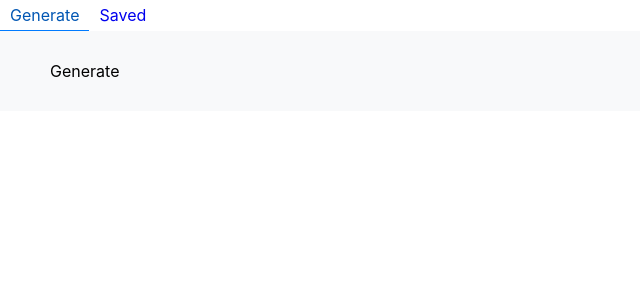
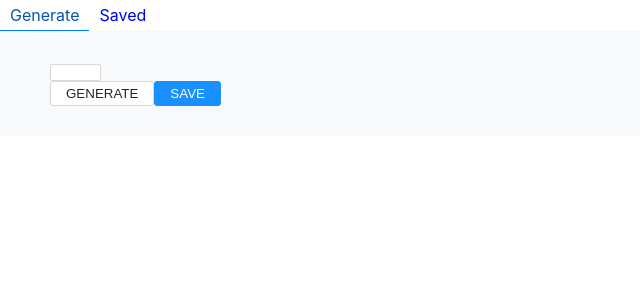
Before and after one commit to joywang912/infosys-tech-test, a React (Create React App) app: page / in a window 1280 px wide. Shown: the top 300 px of the page, without its empty margins (0-640 px from the left). Built offline with nearby package versions, Linux system fonts and the light colour scheme.

Commit message:
feat: create Pin Generate Page and Pin Display Page
create new folder 'pages' to contain two page components: PinGeneratePage and PinDisplayPage

```diff
--- a/src/App.tsx
+++ b/src/App.tsx
@@ -1,6 +1,9 @@
 import React, { useState } from "react";
 import "./App.css";
 import styled from "styled-components";
+import Link from "./components/Link";
+import PinGeneratePage from "./pages/PinGeneratePage";
+import PinDisplayPage from "./pages/PinDisplayPage";
 
 interface NavLinkProps {
   active: boolean;
@@ -15,22 +18,6 @@ const Nav = styled.nav`
   flex-wrap: wrap;
   padding-left: 0;
   margin-bottom: 0;
-`;
-
-const Link = styled.a`
-  display: block;
-  padding: 5px 10px;
-  text-decoration: none;
-
-  &:focus,
-  &:visited {
-    color: #000000;
-    outline: none;
-  }
-
-  &:hover {
-    color: #0056b3;
-  }
 `;
 
 const NavLink = styled(Link)<NavLinkProps>`
@@ -66,9 +53,13 @@ function App() {
         </NavLink>
       </Nav>
       <div>
-        <Panel active={!!(activePage === 1)}>Generate</Panel>
+        <Panel active={!!(activePage === 1)}>
+          <PinGeneratePage />
+        </Panel>
 
-        <Panel active={!!(activePage === 2)}>Saved</Panel>
+        <Panel active={!!(activePage === 2)}>
+          <PinDisplayPage />
+        </Panel>
       </div>
     </div>
   );
--- /dev/null
+++ b/src/pages/PinDisplayPage.tsx
@@ -0,0 +1,14 @@
+import React from "react";
+import Input from "../components/Input";
+import { DangerButton } from "../components/Button";
+
+const PinDisplayPage = () => {
+  return (
+    <div>
+      <Input readOnly size={4} />
+      <DangerButton>Delete</DangerButton>
+    </div>
+  );
+};
+
+export default PinDisplayPage;
--- /dev/null
+++ b/src/pages/PinGeneratePage.tsx
@@ -0,0 +1,17 @@
+import React from "react";
+import Input from "../components/Input";
+import { Button, PrimaryButton } from "../components/Button";
+
+const PinGeneratePage = () => {
+  return (
+    <div>
+      <div>
+        <Input readOnly size={4} />
+      </div>
+      <Button>Generate</Button>
+      <PrimaryButton>Save</PrimaryButton>
+    </div>
+  );
+};
+
+export default PinGeneratePage;
```
